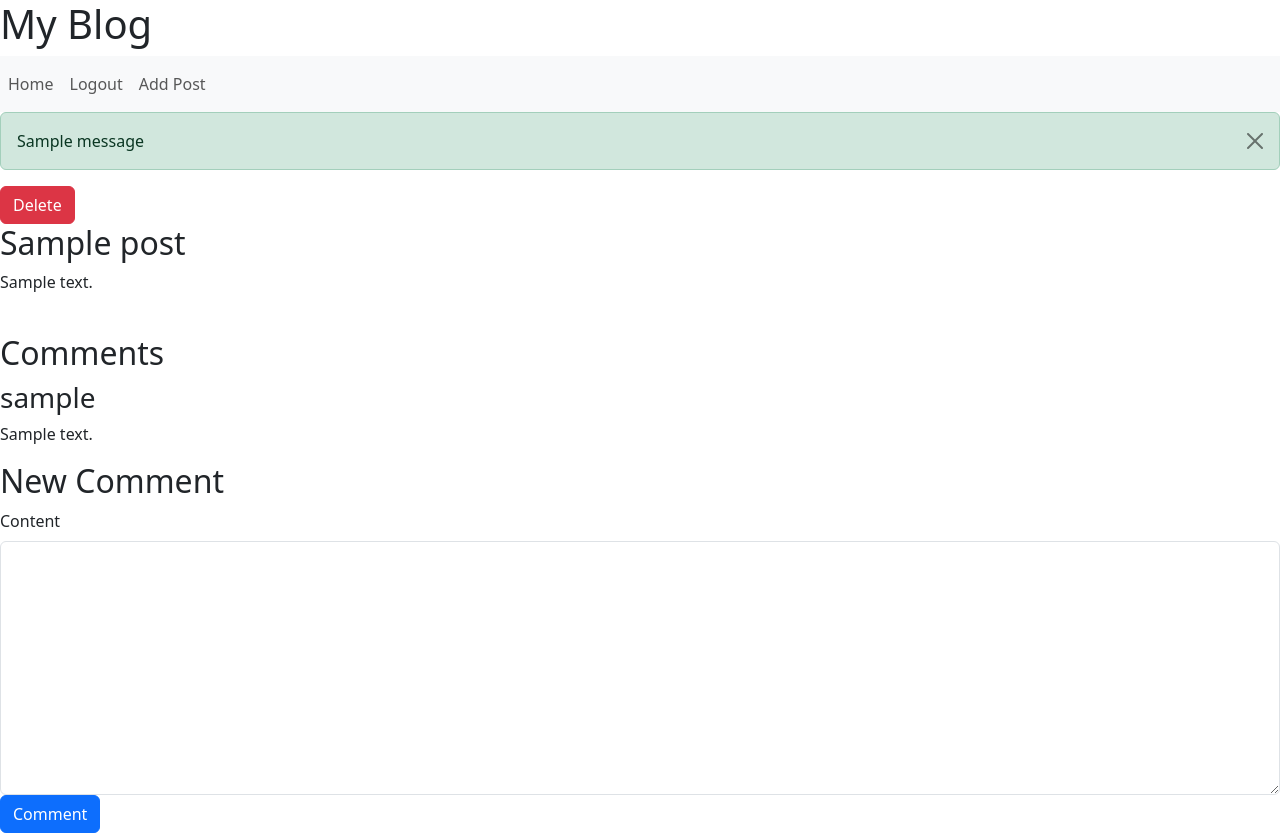
After one commit to JamesClarke7283/TeachingCS, a Flask app: page /post/1 in a window 1280 px wide. The commit adds this page. Run offline with Flask 3, Linux system fonts and the light colour scheme; a user stored in the database is signed in; tables that the repository leaves empty hold one stand-in row (values such as "Sample post"); one stand-in notice (Sample message) is shown.

Commit message:
Added flashed messages to blog instance

```diff
--- a/Python/building_blocks/4_functions.py
+++ b/Python/building_blocks/4_functions.py
@@ -5,7 +5,7 @@
 
 # Function definition
 # Type hinting is optional, but recommended
-def greeting(name : str):
+def greeting(name: str):
     return "Hello " + str(name)
 
 # Function call
--- a/Python/building_blocks/5_classes&objects.py
+++ b/Python/building_blocks/5_classes&objects.py
@@ -14,3 +14,4 @@ class Person:
 
 # Object creation
 person1 = Person("John", 36)
+person1.greeting()
--- a/Python/web_apps/flask/my_blog/app.py
+++ b/Python/web_apps/flask/my_blog/app.py
@@ -1,6 +1,6 @@
 from flask import Flask, render_template, request, redirect, url_for, flash
 from flask_sqlalchemy import SQLAlchemy
-from flask_login import UserMixin, LoginManager, login_user, login_required, logout_user, current_user
+from flask_login import UserMixin, login_user, LoginManager, login_required, logout_user, current_user
 from werkzeug.security import check_password_hash, generate_password_hash
 
 
@@ -13,12 +13,16 @@ from werkzeug.security import check_password_hash, generate_password_hash
 """
 
 app = Flask(__name__)
-
+app.secret_key = 'secret key'
 # Configure the database
 app.config['SQLALCHEMY_DATABASE_URI'] = 'sqlite:///blog.db'
 
 # Create the database object
 db = SQLAlchemy(app)
+
+# Create login manager
+login_manager = LoginManager()
+login_manager.init_app(app)
 
 # Create the database model
 
@@ -46,32 +50,43 @@ class Comment(db.Model):
     content = db.Column(db.Text, nullable=False)
 
 
+@login_manager.user_loader
+def load_user(user_id):
+    return User.query.filter_by(id=user_id).first()
+
+
 @app.route('/')
 def index():
     blog_posts = db.session.query(BlogPost).all()
-    return render_template('index.html', posts=blog_posts)
+    return render_template('index.html', posts=blog_posts, current_user=current_user)
 
 
 @app.route('/register', methods=['GET', 'POST'])
 def register():
-    username = request.form['username']
-    password = request.form['password']
-    user = User(username=username, password=generate_password_hash(password))
-    db.session.add(user)
-    db.session.commit()
+    if request.method == 'POST':
+        username = request.form['username']
+        password = request.form['password']
+        if username != '' and password != '':
+            user = User(username=username, password=generate_password_hash(password))
+            db.session.add(user)
+            db.session.commit()
+            flash('Registered successfully.', category='success')
+        else:
+            flash('Please enter a username and password.', category='error')
     return render_template('register.html')
 
 
 @app.route('/login', methods=['GET', 'POST'])
 def login():
-    username = request.form['username']
-    password = request.form['password']
-    user = User.query.filter_by(username=username).first()
-    if user and check_password_hash(user.password, password):
-        login_user(user)
-        return redirect(url_for('index'))
-    else:
-        flash('Invalid username or password.')
+    if request.method == 'POST':
+        username = request.form['username']
+        password = request.form['password']
+        user = User.query.filter_by(username=username).first()
+        if user and check_password_hash(user.password, password):
+            login_user(user)
+            return redirect(url_for('index'))
+        else:
+            flash('Invalid username or password.', category="error")
     return render_template('login.html')
 
 
@@ -82,6 +97,51 @@ def logout():
     flash('Logged out successfully.')
     return redirect(url_for('index'))
 
+
+@app.route('/new_post', methods=['GET', 'POST'])
+@login_required
+def new_post():
+    title = request.form['title']
+    content = request.form['content']
+    author_id = current_user.id
+    post = BlogPost(title=title, content=content, author_id=author_id)
+    db.session.add(post)
+    db.session.commit()
+    return redirect(url_for('index'))
+
+
+@app.route('/post/<int:post_id>', methods=['GET', 'POST'])
+def post(post_id):
+    post = BlogPost.query.filter_by(id=post_id).first()
+    comments = Comment.query.filter_by(post_id=post_id).all()
+    return render_template('post.html', post=post, comments=comments, current_user=current_user, User=User)
+
+
+@app.route('/delete_post/<int:post_id>', methods=['GET', 'POST'])
+@login_required
+def delete_post(post_id):
+    post = BlogPost.query.filter_by(id=post_id).first()
+    if post.author_id == current_user.id:
+        db.session.delete(post)
+        db.session.commit()
+    return redirect(url_for('index'))
+
+
+@app.route("/new_comment", methods=['GET', 'POST'])
+def new_comment():
+    post_id = None
+    if request.method == 'POST':
+        post_id = request.form['post_id']
+        content = request.form['content']
+        author_id = current_user.id
+        comment = Comment(post_id=post_id, content=content, author_id=author_id)
+        db.session.add(comment)
+        db.session.commit()
+    else:
+        post_id = request.args.get("post_id")
+    return redirect(url_for('post', post_id=post_id))
+
+
 if __name__ == "__main__":
     with app.app_context():
         db.create_all()
--- /dev/null
+++ b/Python/web_apps/flask/my_blog/static/css/index.css
@@ -0,0 +1,3 @@
+#new-post-modal {
+    display: none;
+}
--- /dev/null
+++ b/Python/web_apps/flask/my_blog/static/js/index.js
@@ -0,0 +1,5 @@
+function openPostModal(title, content) {
+    // Show the modal
+    var modal = document.getElementById('new-post-modal');
+    modal.style.display = 'block';
+}
--- /dev/null
+++ b/Python/web_apps/flask/my_blog/templates/flashed_messages.html
@@ -0,0 +1,13 @@
+{% block flashed_messages %}
+<!-- Bootstrap flask flashed messages -->
+{% with messages = get_flashed_messages(with_categories=true) %} {% if messages %} {% for category, message in messages %} {% if category == 'success' %}
+<div class="alert alert-success alert-dismissible fade show" role="alert">
+    {{ message }}
+    <button type="button" class="btn-close" data-bs-dismiss="alert" aria-label="Close"></button>
+</div>
+{% elif category == 'error' %}
+<div class="alert alert-danger alert-dismissible fade show" role="alert">
+    {{ message }}
+    <button type="button" class="btn-close" data-bs-dismiss="alert" aria-label="Close"></button>
+</div>
+{% endif %} {% endfor %} {% endif %} {% endwith %}{% endblock %}
--- a/Python/web_apps/flask/my_blog/templates/index.html
+++ b/Python/web_apps/flask/my_blog/templates/index.html
@@ -9,6 +9,8 @@
 <body>
     <h1>My Blog</h1>
     {% include "menu.html" %}
+    <h2>Posts</h2>
+    {% include "new_post_modal.html" %}
     <ul>
         {% for post in posts %}
         <li>
--- a/Python/web_apps/flask/my_blog/templates/login.html
+++ b/Python/web_apps/flask/my_blog/templates/login.html
@@ -8,7 +8,7 @@
 </head>
 
 <body>
-    {% include "menu.html"%}
+    {% include "menu.html"%} {% include "flashed_messages.html" %}
     <h1>Login</h1>
     <form action="/login" method="post">
         <div class="mb-3">
--- a/Python/web_apps/flask/my_blog/templates/menu.html
+++ b/Python/web_apps/flask/my_blog/templates/menu.html
@@ -2,8 +2,14 @@
 <nav class="navbar navbar-expand-lg bg-body-tertiary">
     <ul class="navbar-nav">
         <li class="nav-item"><a class="nav-link" href="{{ url_for('index') }}">Home</a></li>
+        {% if current_user.is_authenticated == False %}
         <li class="nav-item"><a class="nav-link" href="{{ url_for('register') }}">Register</a></li>
+        <li class="nav-item"><a class="nav-link" href="{{ url_for('login') }}">Login</a></li>
+        {% else %}
+        <script src="{{ url_for('static', filename='js/index.js') }}"></script>
         <li class="nav-item"><a class="nav-link" href="{{ url_for('logout') }}">Logout</a></li>
+        <li class="nav-item"><button class="nav-link" onclick="openPostModal();">Add Post</button></li>
+        {% endif %}
     </ul>
 </nav>
 {% endblock %}
--- /dev/null
+++ b/Python/web_apps/flask/my_blog/templates/post.html
@@ -0,0 +1,35 @@
+<!DOCTYPE html>
+<html lang="en">
+
+<head>
+    <meta charset="UTF-8">
+    <title>My Blog - {{post.title}}</title>
+    {% include "libraries.html" %}
+</head>
+
+<body>
+    <h1>My Blog</h1>
+    {% include "menu.html" %} {% include "flashed_messages.html" %}
+    <!-- Delete post button -->
+    <form action="/delete_post/{{post.id}}" method="post">
+        <input class="btn btn-danger" type="submit" value="Delete">
+    </form>
+    <h2>{{post.title}}</h2>
+    <p>{{post.content}}</p>
+    <br>
+    <h2>Comments</h2>
+    {% for comment in comments %}
+    <h3>{{ User.query.filter_by(id=comment.id).first().username }}</h3>
+    <p>{{ comment.content }}</p>
+    {% endfor %}
+    <h2>New Comment</h2>
+    <form action="/new_comment" method="post">
+        <input type="hidden" name="post_id" value="{{post.id}}">
+        <label class="form-label" for="content">Content</label>
+        <!-- Text area for content -->
+        <textarea class="form-control" name="content" id="content" cols="30" rows="10"></textarea>
+        <input class="btn btn-primary" type="submit" value="Comment">
+    </form>
+</body>
+
+</html>
--- a/Python/web_apps/flask/my_blog/templates/register.html
+++ b/Python/web_apps/flask/my_blog/templates/register.html
@@ -8,7 +8,7 @@
 </head>
 
 <body>
-    {% include "menu.html"%}
+    {% include "menu.html"%} {% include "flashed_messages.html" %}
     <h1>Register</h1>
     <form action="/register" method="post">
         <label class="form-label" for="username">Username</label>
```
Also changed, not shown: Python/building_blocks/3_loops.py (+4 -3 lines), Python/web_apps/flask/my_blog/templates/new_post_modal.html (added, +29 -0 lines).
